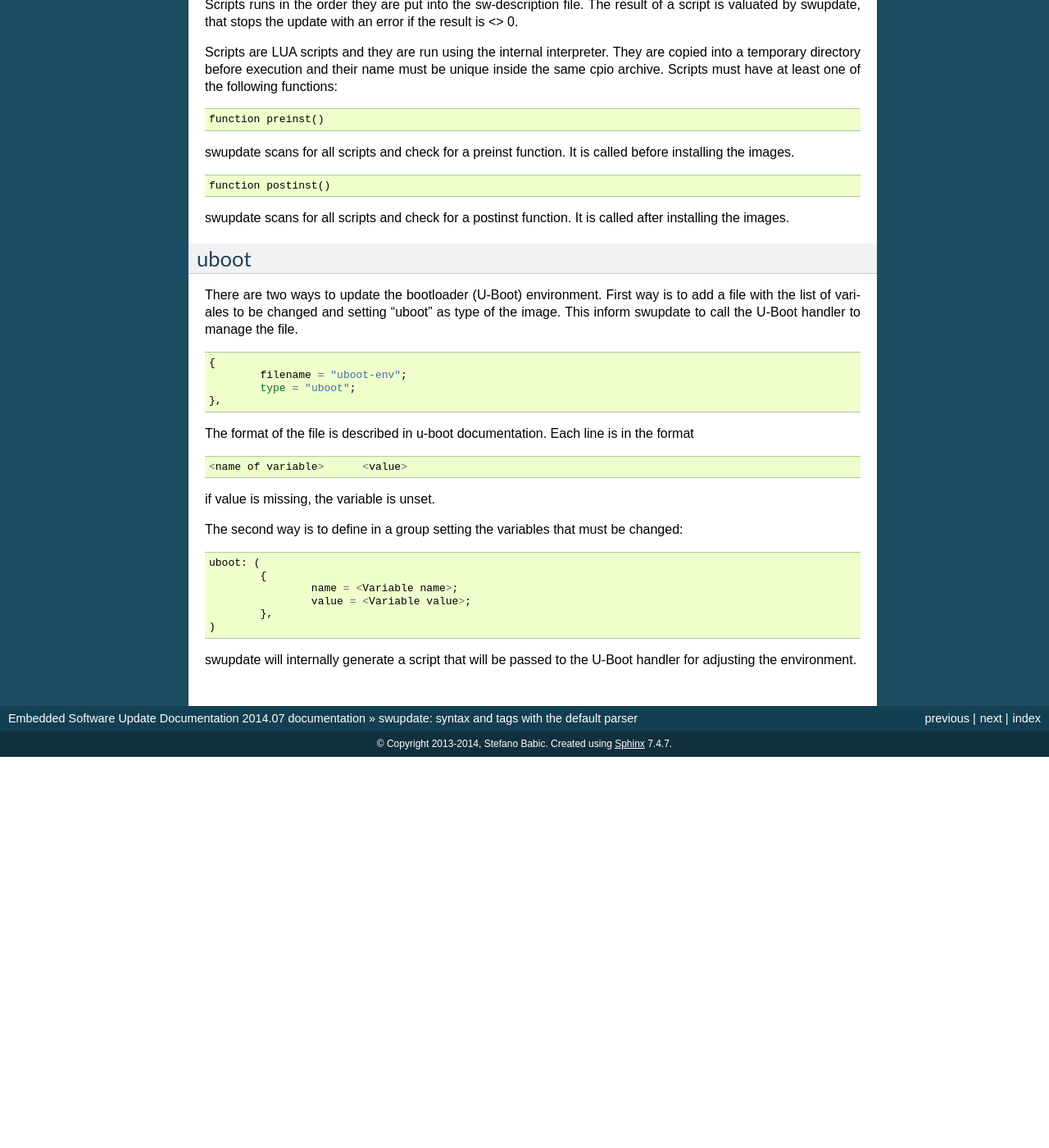
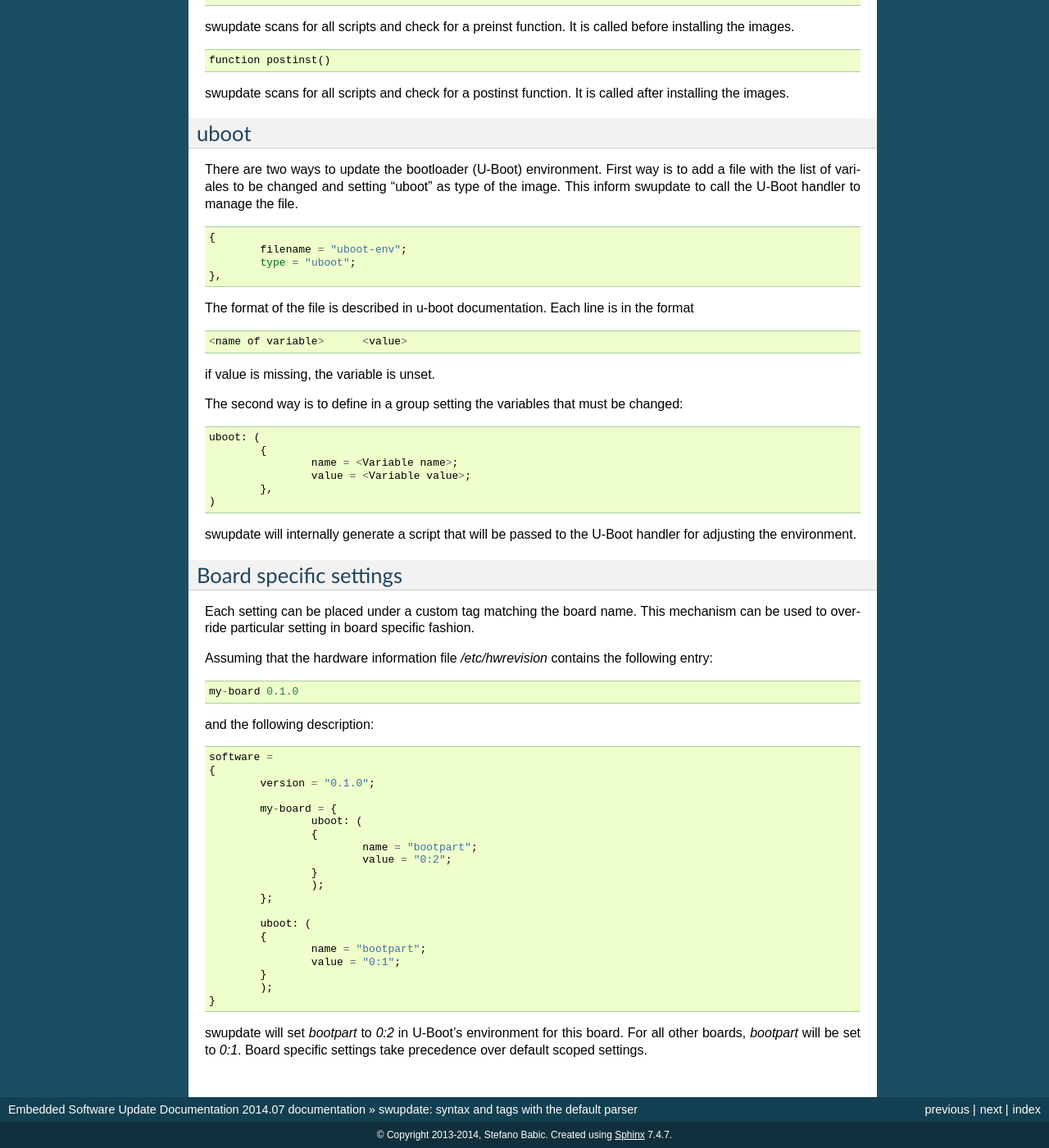
Before and after one commit to sbabic/swupdate, a Sphinx documentation site: the page built from doc/source/sw-description.rst, in a window 1280 px wide and 1400 px high, scrolled down 3905 px. Shown: the whole window at 82% size. Built offline with Sphinx 7.4.7, drawn with Linux system fonts in a browser that asks for light colours; formulas are drawn with MathJax 3; before the commit the page ends 4828 px from its top, so only the background shows below that; some of the changed text lies outside the part shown.

Commit message:
doc: document board specific settings
Document setting overriding by use of board specific nodes.

Signed-off-by: Maciej Borzecki <maciej.borzecki@open-rnd.pl>

```diff
--- a/doc/source/sw-description.rst
+++ b/doc/source/sw-description.rst
@@ -107,22 +107,9 @@ The following example explains better the implemented tags:
 		);
 	}
 
-The first tag is "software". The whole description is contained in this tag.
-In the future, a device specific subset can be introduced to
-support the update of multiple devices using the same image.
-This can be easy added as:
-
-
-::
-
-	software =
-	{
-		devices (
-			{
-				version = "0.1.0";
-			},
-		);
-	}
+The first tag is "software". The whole description is contained in
+this tag. It is possible to group settings per device by using `Board
+specific settings`_.
 
 hardware-compatibility
 ----------------------
@@ -332,3 +319,43 @@ that must be changed:
 
 swupdate will internally generate a script that will be passed to the
 U-Boot handler for adjusting the environment.
+
+
+Board specific settings
+-----------------------
+
+Each setting can be placed under a custom tag matching the board
+name. This mechanism can be used to override particular setting in
+board specific fashion.
+
+Assuming that the hardware information file `/etc/hwrevision` contains
+the following entry::
+
+  my-board 0.1.0
+
+and the following description::
+
+	software =
+	{
+	        version = "0.1.0";
+
+	        my-board = {
+	                uboot: (
+	                {
+	                        name = "bootpart";
+	                        value = "0:2";
+	                }
+	                );
+	        };
+
+	        uboot: (
+	        {
+	                name = "bootpart";
+	                value = "0:1";
+	        }
+	        );
+	}
+
+swupdate will set `bootpart` to `0:2` in U-Boot's environment for this
+board. For all other boards, `bootpart` will be set to `0:1`. Board
+specific settings take precedence over default scoped settings.
```
